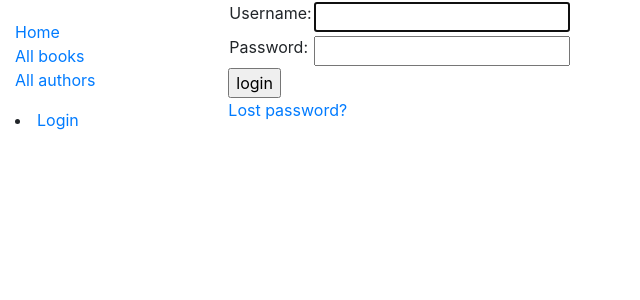
After one commit to msdoherty/si_364_intro, a Django app: page /accounts/login/ in a window 1280 px wide. The commit adds this page. Shown: the top 300 px of the page, without its empty margins (0-640 px from the left). Run offline with Django 3.2, Linux system fonts and the light colour scheme; some libraries are stand-ins or nearby versions.

Commit message:
Part 8 completed, excluding "Testing the new authentication pages" and "Testing In Views" which both seem unnecessary at this point but could come back up later. May need to reread and adjust for those few setup lines later.

```diff
--- a/catalog/templates/base_generic.html
+++ b/catalog/templates/base_generic.html
@@ -21,6 +21,13 @@
           <li><a href="{% url 'books' %}">All books</a></li>
           <li><a href="{% url 'authors' %}">All authors</a></li>
         </ul>
+   {% if user.is_authenticated %}
+     <li>User: {{ user.get_username }}</li>
+     <li><a href="{% url 'logout'%}?next={{request.path}}">Logout</a></li>
+   {% else %}
+     <li><a href="{% url 'login'%}?next={{request.path}}">Login</a></li>
+   {% endif %}
+      </ul>
      {% endblock %}
       </div>
       <div class="col-sm-10 ">{% block content %}{% endblock %}</div>
--- a/catalog/urls.py
+++ b/catalog/urls.py
@@ -22,3 +22,12 @@ if settings.DEBUG:
             'document_root': os.path.join(BASE_DIR, 'catalog/static'),
         }),
     ]
+
+#Add Django site authentication urls (for login, logout, password management)
+# This import wasn't included in the copy-pasta and broke things.
+# Thanks, stack overflow
+# https://stackoverflow.com/questions/34471102/python-nameerror-name-include-is-not-defined
+from django.conf.urls import include
+urlpatterns += [
+    path('accounts/', include('django.contrib.auth.urls')),
+]
--- a/locallibrary/settings.py
+++ b/locallibrary/settings.py
@@ -55,7 +55,7 @@ ROOT_URLCONF = 'locallibrary.urls'
 TEMPLATES = [
     {
         'BACKEND': 'django.template.backends.django.DjangoTemplates',
-        'DIRS': [],
+        'DIRS': [os.path.join(BASE_DIR, 'templates')],
         'APP_DIRS': True,
         'OPTIONS': {
             'context_processors': [
@@ -119,3 +119,6 @@ USE_TZ = True
 # https://docs.djangoproject.com/en/2.1/howto/static-files/
 
 STATIC_URL = '/static/'
+
+# Redirect to home URL after login (Default redirects to /accounts/profile/)
+LOGIN_REDIRECT_URL = '/'
--- a/locallibrary/urls.py
+++ b/locallibrary/urls.py
@@ -32,3 +32,8 @@ from django.views.generic import RedirectView
 urlpatterns += [
     path('', RedirectView.as_view(url='/catalog/', permanent=True)),
 ]
+
+#Add Django site authentication urls (for login, logout, password management)
+urlpatterns += [
+    path('accounts/', include('django.contrib.auth.urls')),
+]
--- /dev/null
+++ b/templates/registration/logged_out.html
@@ -0,0 +1,6 @@
+{% extends "base_generic.html" %}
+
+{% block content %}
+  <p>Logged out!</p>
+  <a href="{% url 'login'%}">Click here to login again.</a>
+{% endblock %}
--- /dev/null
+++ b/templates/registration/login.html
@@ -0,0 +1,40 @@
+{% extends "base_generic.html" %}
+
+{% block content %}
+
+{% if form.errors %}
+  <p>Your username and password didn't match. Please try again.</p>
+{% endif %}
+
+{% if next %}
+  {% if user.is_authenticated %}
+    <p>Your account doesn't have access to this page. To proceed,
+    please login with an account that has access.</p>
+  {% else %}
+    <p>Please login to see this page.</p>
+  {% endif %}
+{% endif %}
+
+<form method="post" action="{% url 'login' %}">
+{% csrf_token %}
+<table>
+
+<tr>
+  <td>{{ form.username.label_tag }}</td>
+  <td>{{ form.username }}</td>
+</tr>
+
+<tr>
+  <td>{{ form.password.label_tag }}</td>
+  <td>{{ form.password }}</td>
+</tr>
+</table>
+
+<input type="submit" value="login" />
+<input type="hidden" name="next" value="{{ next }}" />
+</form>
+
+{# Assumes you setup the password_reset view in your URLconf #}
+<p><a href="{% url 'password_reset' %}">Lost password?</a></p>
+
+{% endblock %}
--- /dev/null
+++ b/templates/registration/password_reset_complete.html
@@ -0,0 +1,6 @@
+{% extends "base_generic.html" %}
+
+{% block content %}
+  <h1>The password has been changed!</h1>
+  <p><a href="{% url 'login' %}">log in again?</a></p>
+{% endblock %}
--- /dev/null
+++ b/templates/registration/password_reset_done.html
@@ -0,0 +1,5 @@
+{% extends "base_generic.html" %}
+
+{% block content %}
+  <p>We've emailed you instructions for setting your password. If they haven't arrived in a few minutes, check your spam folder.</p>
+{% endblock %}
--- /dev/null
+++ b/templates/registration/password_reset_email.html
@@ -0,0 +1,2 @@
+Someone asked for password reset for email {{ email }}. Follow the link below:
+{{ protocol}}://{{ domain }}{% url 'password_reset_confirm' uidb64=uid token=token %}
```
Also changed, not shown: templates/registration/password_reset_confirm.html (added, +29 -0 lines), templates/registration/password_reset_form.html (added, +12 -0 lines), db.sqlite3.
